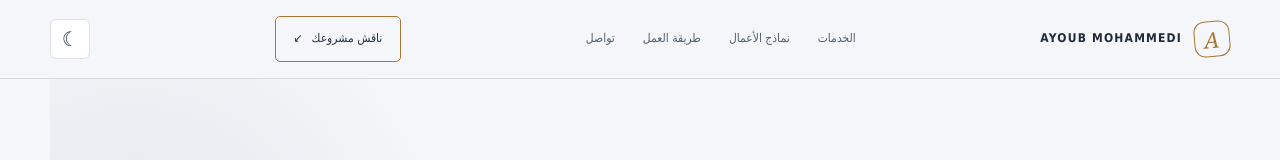
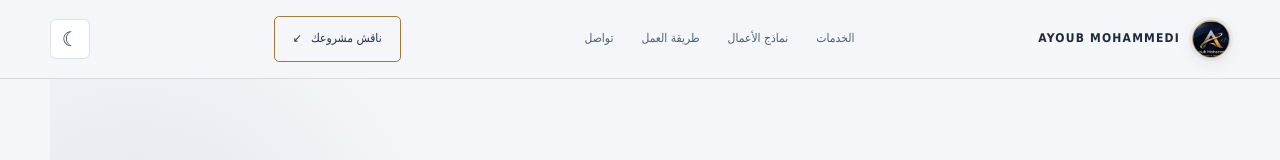
Before and after one commit to ayoubmhdabderrahmane-gif/ayoub-portfolio, a plain HTML site: page index.html in a window 1280 px wide. Shown: the top 160 px of the page. Drawn offline with Linux system fonts and the light colour scheme.

Commit message:
Integrate personal identity mark in portfolio header

```diff
--- a/index.html
+++ b/index.html
@@ -81,11 +81,13 @@ html[data-theme="light"] .brand-note{color:#43516a;background:rgba(255,255,255,.
 @media(max-width:900px){.brand-visual{min-height:420px}.brand-emblem{width:min(370px,100%)}.project-preview{height:230px}}
 @media(max-width:650px){.brand-visual{min-height:320px;width:100%;margin:0 auto}.brand-emblem{width:min(300px,88%)}.brand-orbit.orbit-a{width:280px;height:280px}.brand-orbit.orbit-b{width:320px;height:320px}.brand-note{font-size:7px;padding:6px 8px}.note-one{top:36px;right:0}.note-two{bottom:52px;left:0}.project-preview{height:245px;padding:14px}}
 
+.brandmark-image{width:38px;height:38px;display:block;object-fit:cover;border-radius:50%;border:1px solid rgba(210,170,112,.72);box-shadow:0 0 0 3px rgba(210,170,112,.08),0 5px 16px rgba(0,0,0,.2)}
+html[data-theme="light"] .brandmark-image{border-color:rgba(168,121,53,.65);box-shadow:0 0 0 3px rgba(168,121,53,.08),0 5px 16px rgba(0,0,0,.08)}
 </style>
 </head>
 <body>
 <header class="topbar"><div class="wrap nav">
-<a class="brand" href="#home"><span class="brandmark">A</span><span>AYOUB MOHAMMEDI</span></a>
+<a class="brand" href="#home"><img class="brandmark-image" src="assets/ayoub-avatar-mark.jpg" alt="هوية Ayoub Mohammedi"><span>AYOUB MOHAMMEDI</span></a>
 <nav class="navlinks" id="navlinks"><a href="#services">الخدمات</a><a href="#work">نماذج الأعمال</a><a href="#process">طريقة العمل</a><a href="#contact">تواصل</a></nav>
 <a class="navcta" href="#contact">ناقش مشروعك <span>↙</span></a><button class="theme-toggle" id="themeToggle" type="button" aria-label="تغيير المظهر" title="تغيير المظهر">◐</button><button class="menu" id="menu" aria-label="فتح القائمة" aria-expanded="false">☰</button>
 </div></header>
```
